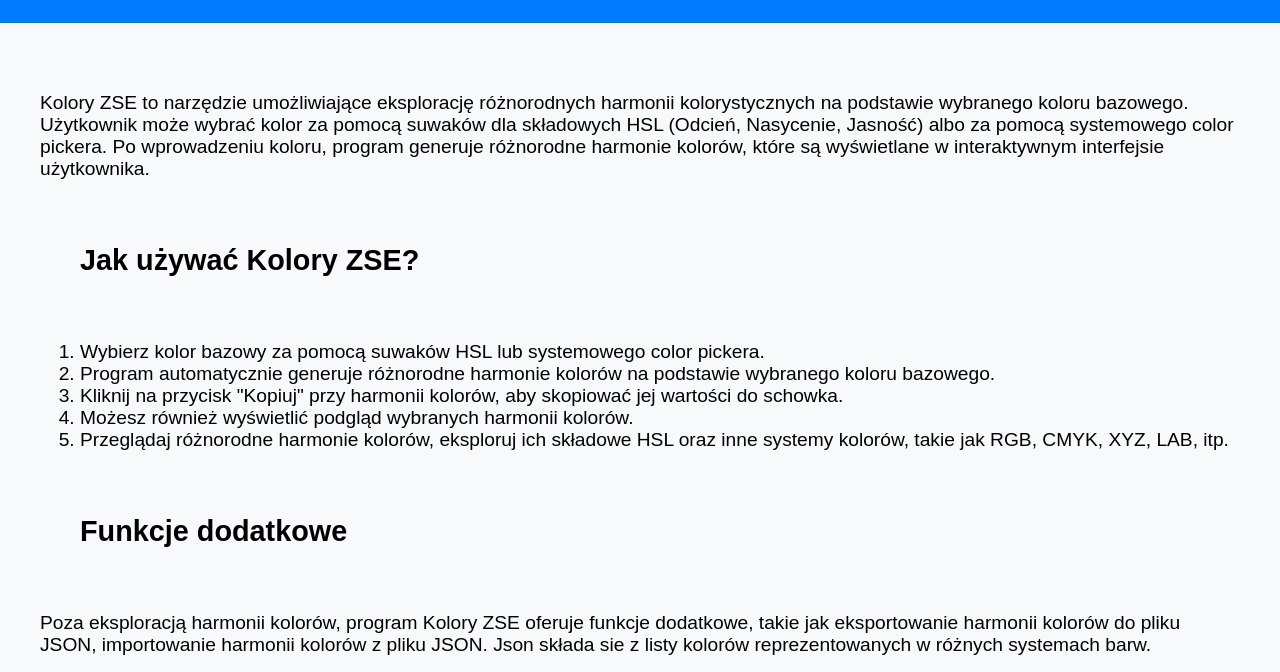
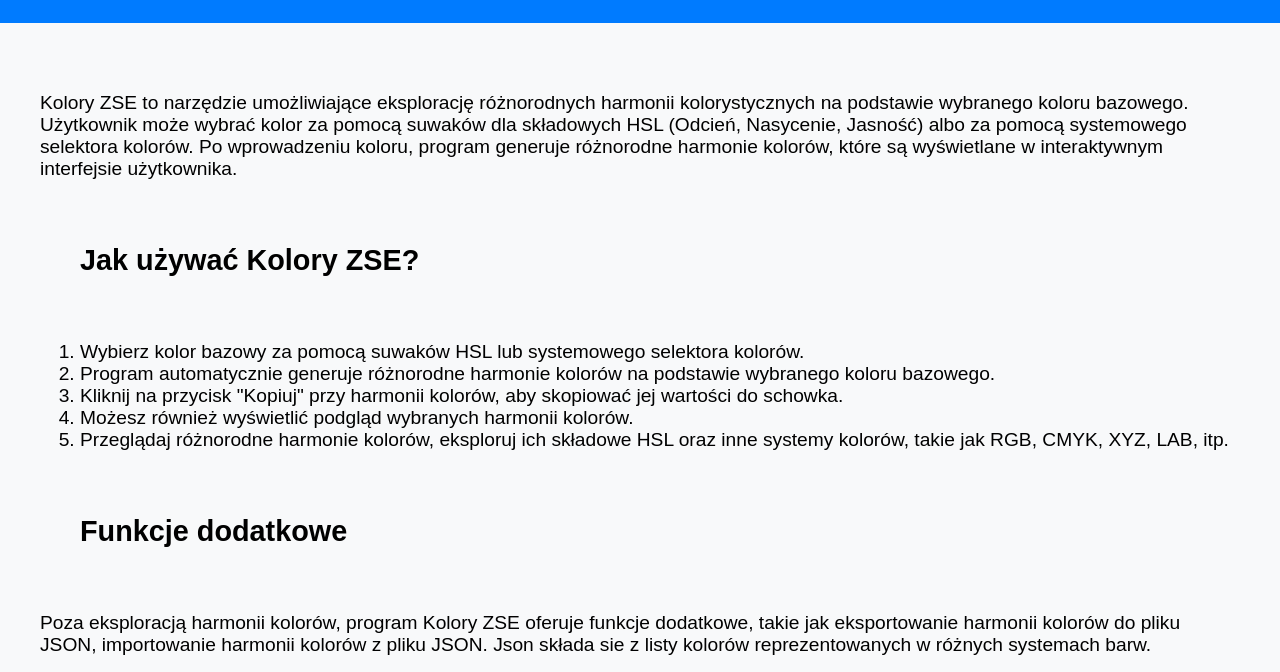
Before and after one commit to ZSE-Radom/motorola-kolory, a plain HTML site: page dokumentacja/using.html in a window 1280 px wide. Shown: the part 107-779 px from the top of the page. Drawn offline with Linux system fonts and the light colour scheme.

Commit message:
Poprawki w using.html

```diff
--- a/dokumentacja/using.html
+++ b/dokumentacja/using.html
@@ -67,13 +67,13 @@
 
 <div class="container">
     <p>
-        Kolory ZSE to narzędzie umożliwiające eksplorację różnorodnych harmonii kolorystycznych na podstawie wybranego koloru bazowego. Użytkownik może wybrać kolor za pomocą suwaków dla składowych HSL (Odcień, Nasycenie, Jasność) albo za pomocą systemowego color pickera. Po wprowadzeniu koloru, program generuje różnorodne harmonie kolorów, które są wyświetlane w interaktywnym interfejsie użytkownika.
+        Kolory ZSE to narzędzie umożliwiające eksplorację różnorodnych harmonii kolorystycznych na podstawie wybranego koloru bazowego. Użytkownik może wybrać kolor za pomocą suwaków dla składowych HSL (Odcień, Nasycenie, Jasność) albo za pomocą systemowego selektora kolorów. Po wprowadzeniu koloru, program generuje różnorodne harmonie kolorów, które są wyświetlane w interaktywnym interfejsie użytkownika.
     </p>
 
     <h2>Jak używać Kolory ZSE?</h2>
 
     <ol>
-        <li>Wybierz kolor bazowy za pomocą suwaków HSL lub systemowego color pickera.</li>
+        <li>Wybierz kolor bazowy za pomocą suwaków HSL lub systemowego selektora kolorów.</li>
         <li>Program automatycznie generuje różnorodne harmonie kolorów na podstawie wybranego koloru bazowego.</li>
         <li>Kliknij na przycisk "Kopiuj" przy harmonii kolorów, aby skopiować jej wartości do schowka.</li>
         <li>Możesz również wyświetlić podgląd wybranych harmonii kolorów.</li>
```
